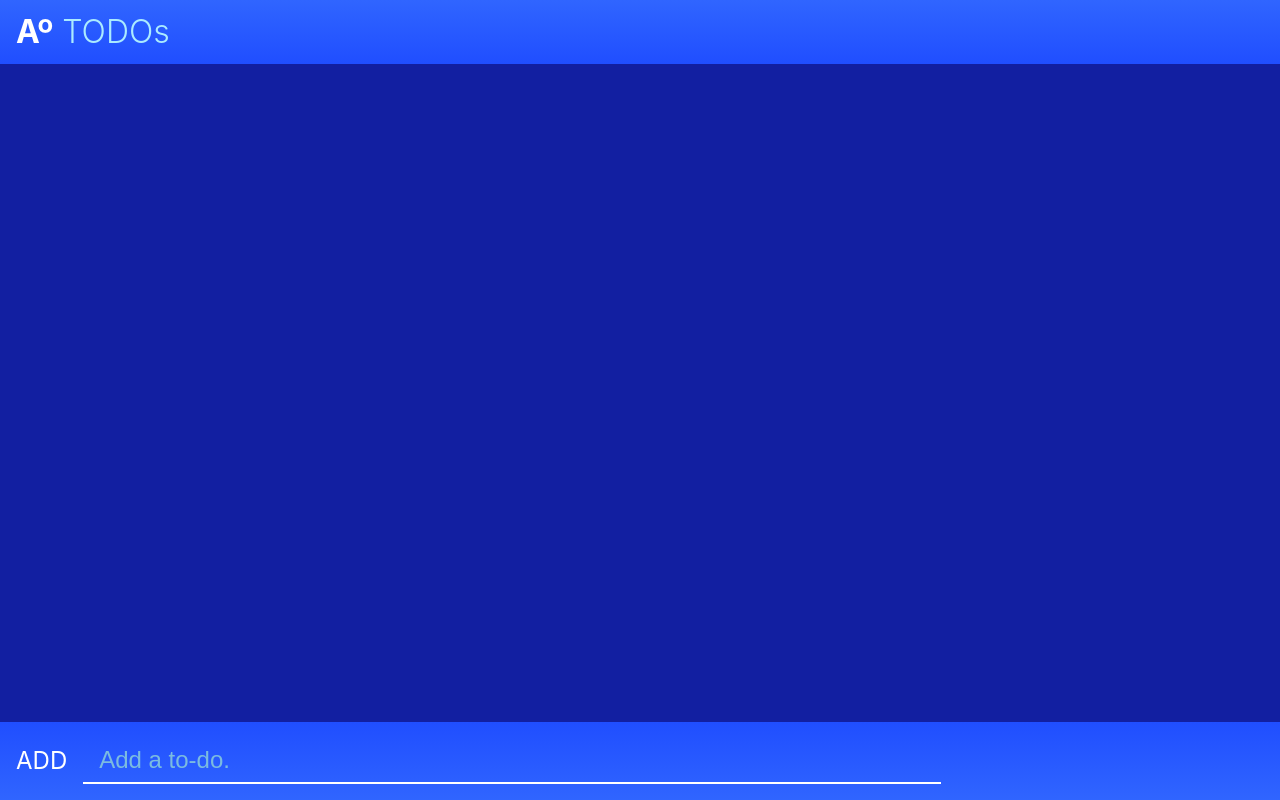
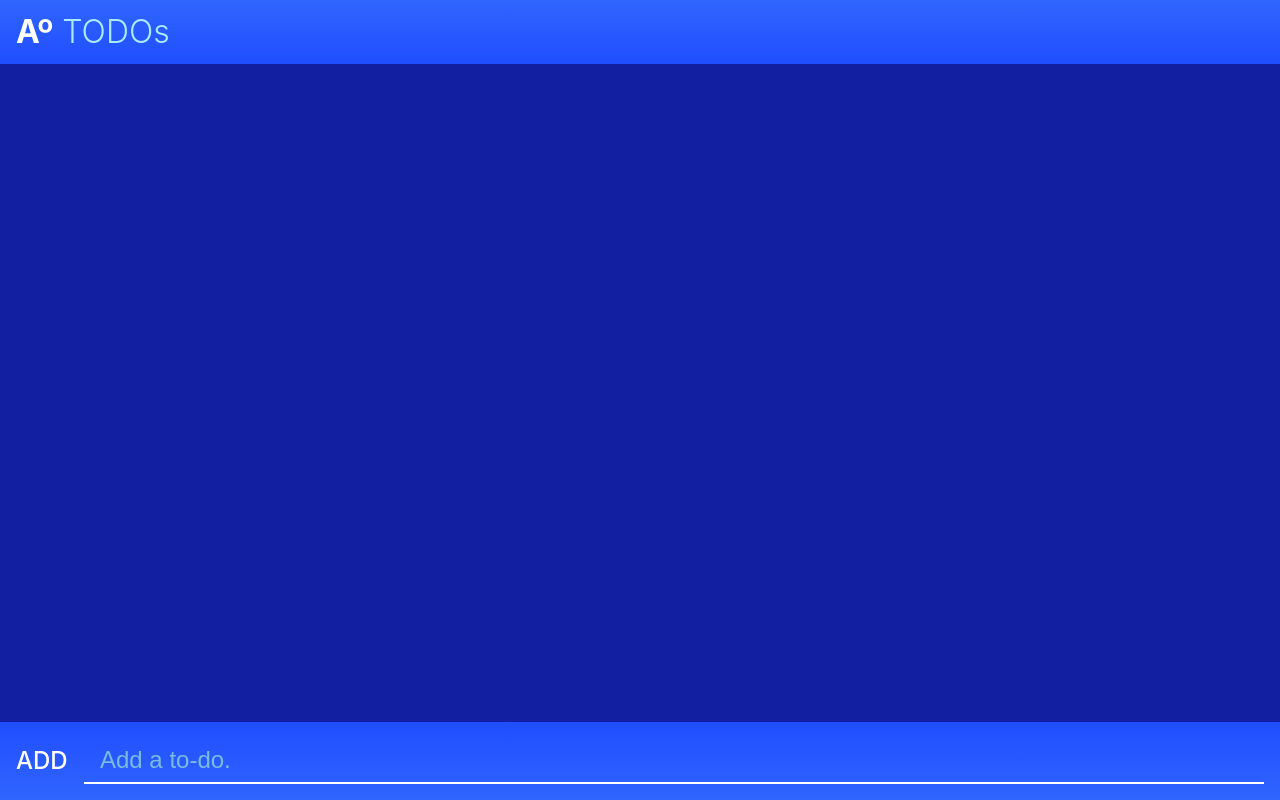
Before and after one commit to pjnalls/AngularizationDesignSystem, an Angular app: page / in a window 1280 px wide. Built offline with nearby package versions, Linux system fonts and the light colour scheme.

Commit message:
Adjust `&__input`'s `width` prop. to fill `form`.

```diff
--- a/src/app/components/form-input/form-input.component.scss
+++ b/src/app/components/form-input/form-input.component.scss
@@ -32,7 +32,8 @@
     color: $text-color-primary;
     font-size: 1.5rem;
     margin: 0;
-    font-weight: 400;
+    font-weight: 500;
+    width: 3.25rem;
   }
 
   &__input {
@@ -44,7 +45,7 @@
     font-size: 1.5rem;
     padding: 0.5rem 1rem;
     margin: 0 1rem;
-    width: 67vw;
+    width: calc(100% - 6.25rem);
   }
 
   &__brand {
```
